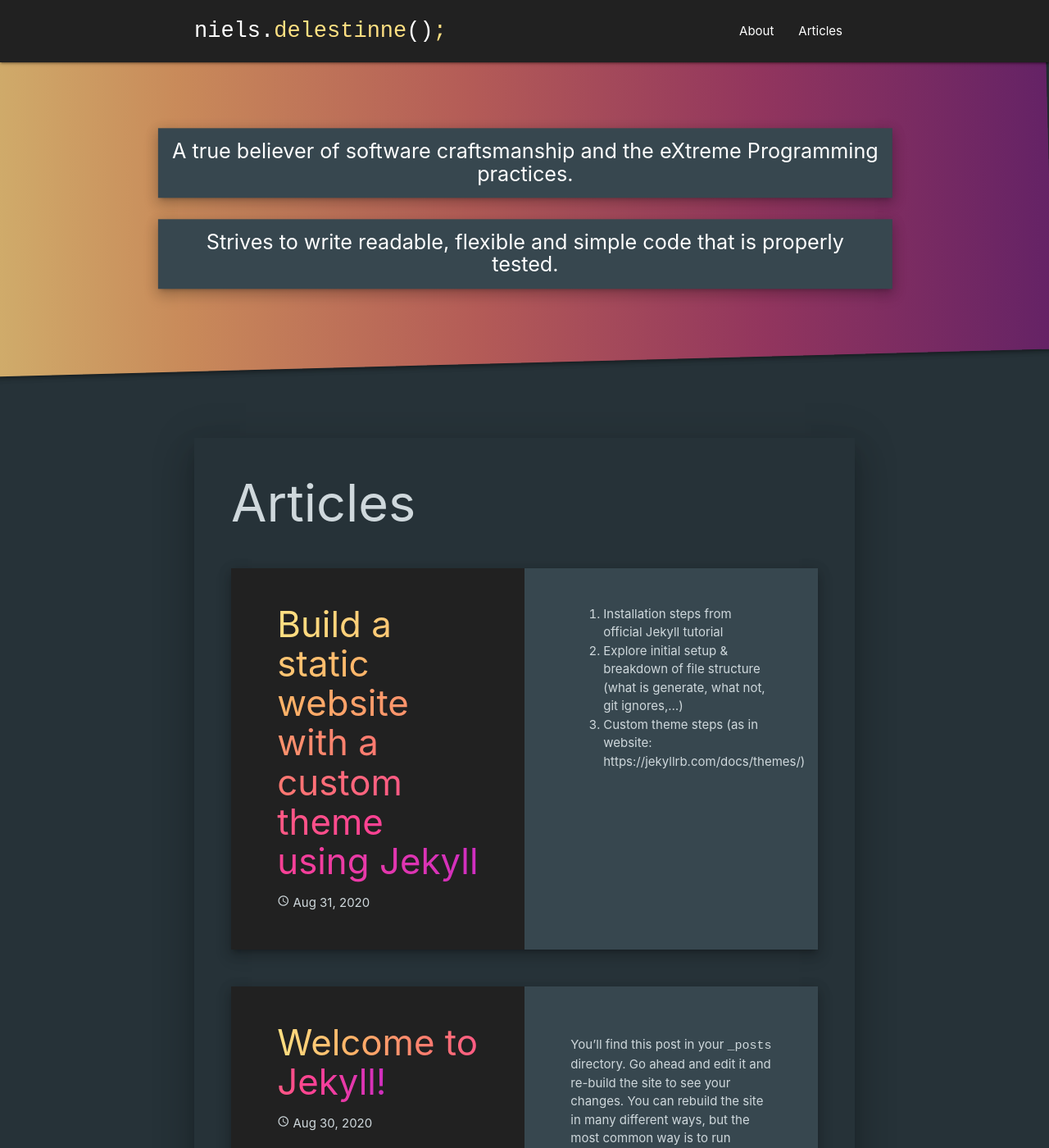
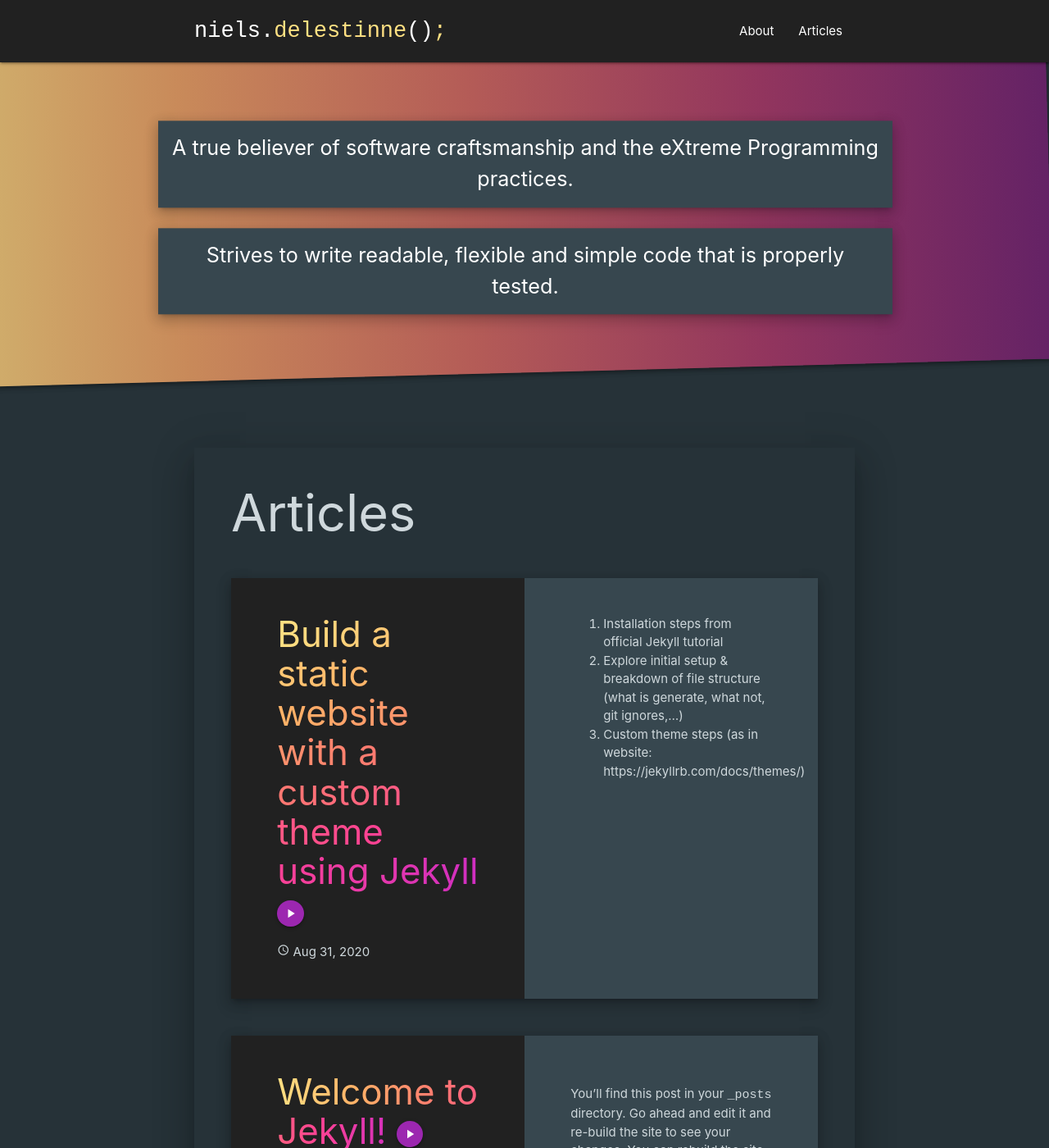
Before and after one commit to nielsdelestinne/niedel.be, a Jekyll site: the page built from index.markdown, in a window 1280 px wide and 1400 px high. Shown: the whole window at 82% size. Built offline with Jekyll 4.4.1, drawn with Linux system fonts in a browser that asks for light colours; some of the changed text lies outside the part shown.

Commit message:
Home finished

```diff
--- a/_config.yml
+++ b/_config.yml
@@ -19,15 +19,15 @@
 # in the templates via {{ site.myvariable }}.
 
 title: Niels Delestinne
-email: your-email@example.com
+email: hello@niedel.be
 description: >- # this means to ignore newlines until "baseurl:"
-  Write an awesome description for your new site here. You can edit this
-  line in _config.yml. It will appear in your document head meta (for
-  Google search results) and in your feed.xml site description.
+  A true believer of software craftsmanship and the eXtreme Programming practices.
+  Strives to write readable, flexible and simple code that is properly tested.
+  Aims to create maintainable and flexible applications in team. Embraces and enjoys continuous learning. Favors cats over dogs.
 baseurl: "" # the subpath of your site, e.g. /blog
 url: "" # the base hostname & protocol for your site, e.g. http://example.com
-twitter_username: jekyllrb
-github_username:  jekyll
+github_username:  nielsdelestinne
+linkedin_username: nielsde
 show_excerpts: true
 
 # Build settings
--- a/_includes/footer.html
+++ b/_includes/footer.html
@@ -1,35 +1,34 @@
-<footer class="site-footer h-card">
-  <data class="u-url" href="{{ "/" | relative_url }}"></data>
+<footer class="page-footer">
+  <div class="container">
+    <div class="row">
+      <div class="col l5 s12 no-margin no-padding">
+        <h5><span>Niels</span><span>.</span><span class="amber-text text-lighten-3">delestinne</span><span>()</span><span class="amber-text text-lighten-3">;</span></h5>
+        <p class="grey-text text-lighten-1">
+          {{- site.description | escape -}}
+        </p>
+      </div>
+      <div class="col l3 offset-l1 s12">
+        <h5 class="white-text">Navigation</h5>
+        <ul>
 
-  <div class="wrapper">
-
-    <h2 class="footer-heading">{{ site.title | escape }}</h2>
-
-    <div class="footer-col-wrapper">
-      <div class="footer-col footer-col-1">
-        <ul class="contact-list">
-          <li class="p-name">
-            {%- if site.author -%}
-              {{ site.author | escape }}
-            {%- else -%}
-              {{ site.title | escape }}
-            {%- endif -%}
-            </li>
-            {%- if site.email -%}
-            <li><a class="u-email" href="mailto:{{ site.email }}">{{ site.email }}</a></li>
-            {%- endif -%}
+          {%- for path in page_paths -%}
+          {%- assign my_page = site.pages | where: "path", path | first -%}
+          {%- if my_page.title -%}
+          <li><a href="{{ my_page.url | relative_url }}">{{ my_page.title | escape }}</a></li>
+          {%- endif -%}
+          {%- endfor -%}
         </ul>
       </div>
-
-      <div class="footer-col footer-col-2">
+      <div class="col l3 s12">
+        <h5 class="white-text">Find me on</h5>
         {%- include social.html -%}
       </div>
-
-      <div class="footer-col footer-col-3">
-        <p>{{- site.description | escape -}}</p>
-      </div>
     </div>
-
   </div>
-
+  <div class="footer-copyright black">
+    <div class="container">
+      © Copyright 2020, Niels Delestinne
+      <a class="right" href="mailto:{{ site.email }}">{{ site.email }}</a>
+    </div>
+  </div>
 </footer>
--- a/_includes/social.html
+++ b/_includes/social.html
@@ -1,14 +1,14 @@
 <ul class="social-media-list">
-  {%- if site.dribbble_username -%}<li><a href="https://dribbble.com/{{ site.dribbble_username| cgi_escape | escape }}"><svg class="svg-icon"><use xlink:href="{{ '/assets/minima-social-icons.svg#dribbble' | relative_url }}"></use></svg> <span class="username">{{ site.dribbble_username| escape }}</span></a></li>{%- endif -%}
-  {%- if site.facebook_username -%}<li><a href="https://www.facebook.com/{{ site.facebook_username| cgi_escape | escape }}"><svg class="svg-icon"><use xlink:href="{{ '/assets/minima-social-icons.svg#facebook' | relative_url }}"></use></svg> <span class="username">{{ site.facebook_username| escape }}</span></a></li>{%- endif -%}
-  {%- if site.flickr_username -%}<li><a href="https://www.flickr.com/photos/{{ site.flickr_username| cgi_escape | escape }}"><svg class="svg-icon"><use xlink:href="{{ '/assets/minima-social-icons.svg#flickr' | relative_url }}"></use></svg> <span class="username">{{ site.flickr_username| escape }}</span></a></li>{%- endif -%}
-  {%- if site.github_username -%}<li><a href="https://github.com/{{ site.github_username| cgi_escape | escape }}"><svg class="svg-icon"><use xlink:href="{{ '/assets/minima-social-icons.svg#github' | relative_url }}"></use></svg> <span class="username">{{ site.github_username| escape }}</span></a></li>{%- endif -%}
-  {%- if site.instagram_username -%}<li><a href="https://instagram.com/{{ site.instagram_username| cgi_escape | escape }}"><svg class="svg-icon"><use xlink:href="{{ '/assets/minima-social-icons.svg#instagram' | relative_url }}"></use></svg> <span class="username">{{ site.instagram_username| escape }}</span></a></li>{%- endif -%}
-  {%- if site.linkedin_username -%}<li><a href="https://www.linkedin.com/in/{{ site.linkedin_username| cgi_escape | escape }}"><svg class="svg-icon"><use xlink:href="{{ '/assets/minima-social-icons.svg#linkedin' | relative_url }}"></use></svg> <span class="username">{{ site.linkedin_username| escape }}</span></a></li>{%- endif -%}
-  {%- if site.pinterest_username -%}<li><a href="https://www.pinterest.com/{{ site.pinterest_username| cgi_escape | escape }}"><svg class="svg-icon"><use xlink:href="{{ '/assets/minima-social-icons.svg#pinterest' | relative_url }}"></use></svg> <span class="username">{{ site.pinterest_username| escape }}</span></a></li>{%- endif -%}
-  {%- for mst in site.mastodon -%}{%- if mst.username and mst.instance -%}<li><a href="https://{{ mst.instance| cgi_escape | escape}}/@{{mst.username}}"><svg class="svg-icon"><use xlink:href="{{ '/assets/minima-social-icons.svg#mastodon' | relative_url }}"></use></svg> <span class="username">{{ mst.username|escape }}</span></a></li>{%- endif -%}{%- endfor -%}
-  {%- if site.twitter_username -%}<li><a href="https://www.twitter.com/{{ site.twitter_username| cgi_escape | escape }}"><svg class="svg-icon"><use xlink:href="{{ '/assets/minima-social-icons.svg#twitter' | relative_url }}"></use></svg> <span class="username">{{ site.twitter_username| escape }}</span></a></li>{%- endif -%}
-  {%- if site.youtube_username -%}<li><a href="https://youtube.com/{{ site.youtube_username| cgi_escape | escape }}"><svg class="svg-icon"><use xlink:href="{{ '/assets/minima-social-icons.svg#youtube' | relative_url }}"></use></svg> <span class="username">{{ site.youtube_username| escape }}</span></a></li>{%- endif -%}
-  {%- if site.googleplus_username -%}<li><a href="https://plus.google.com/{{ site.googleplus_username| escape }}"><svg class="svg-icon"><use xlink:href="{{ '/assets/minima-social-icons.svg#googleplus' | relative_url }}"></use></svg> <span class="username">{{ site.googleplus_username| escape }}</span></a></li>{%- endif -%}
-  {%- if site.rss -%}<li><a href="{{ 'feed.xml' | relative_url }}"><svg class="svg-icon"><use xlink:href="{{ '/assets/minima-social-icons.svg#rss' | relative_url }}"></use></svg> <span>{{ site.rss | escape }}</span></a></li>{%- endif -%}
+  {%- if site.dribbble_username -%}<li><a href="https://dribbble.com/{{ site.dribbble_username| cgi_escape | escape }}"><svg class="svg-icon"><use xlink:href="{{ '/assets/social-icons.svg#dribbble' | relative_url }}"></use></svg> <span class="username">{{ site.dribbble_username| escape }}</span></a></li>{%- endif -%}
+  {%- if site.facebook_username -%}<li><a href="https://www.facebook.com/{{ site.facebook_username| cgi_escape | escape }}"><svg class="svg-icon"><use xlink:href="{{ '/assets/social-icons.svg#facebook' | relative_url }}"></use></svg> <span class="username">{{ site.facebook_username| escape }}</span></a></li>{%- endif -%}
+  {%- if site.flickr_username -%}<li><a href="https://www.flickr.com/photos/{{ site.flickr_username| cgi_escape | escape }}"><svg class="svg-icon"><use xlink:href="{{ '/assets/social-icons.svg#flickr' | relative_url }}"></use></svg> <span class="username">{{ site.flickr_username| escape }}</span></a></li>{%- endif -%}
+  {%- if site.github_username -%}<li><a href="https://github.com/{{ site.github_username| cgi_escape | escape }}"><svg class="svg-icon"><use xlink:href="{{ '/assets/social-icons.svg#github' | relative_url }}"></use></svg> <span class="username">{{ site.github_username| escape }}</span></a></li>{%- endif -%}
+  {%- if site.instagram_username -%}<li><a href="https://instagram.com/{{ site.instagram_username| cgi_escape | escape }}"><svg class="svg-icon"><use xlink:href="{{ '/assets/social-icons.svg#instagram' | relative_url }}"></use></svg> <span class="username">{{ site.instagram_username| escape }}</span></a></li>{%- endif -%}
+  {%- if site.linkedin_username -%}<li><a href="https://www.linkedin.com/in/{{ site.linkedin_username| cgi_escape | escape }}"><svg class="svg-icon"><use xlink:href="{{ '/assets/social-icons.svg#linkedin' | relative_url }}"></use></svg> <span class="username">{{ site.linkedin_username| escape }}</span></a></li>{%- endif -%}
+  {%- if site.pinterest_username -%}<li><a href="https://www.pinterest.com/{{ site.pinterest_username| cgi_escape | escape }}"><svg class="svg-icon"><use xlink:href="{{ '/assets/social-icons.svg#pinterest' | relative_url }}"></use></svg> <span class="username">{{ site.pinterest_username| escape }}</span></a></li>{%- endif -%}
+  {%- for mst in site.mastodon -%}{%- if mst.username and mst.instance -%}<li><a href="https://{{ mst.instance| cgi_escape | escape}}/@{{mst.username}}"><svg class="svg-icon"><use xlink:href="{{ '/assets/social-icons.svg#mastodon' | relative_url }}"></use></svg> <span class="username">{{ mst.username|escape }}</span></a></li>{%- endif -%}{%- endfor -%}
+  {%- if site.twitter_username -%}<li><a href="https://www.twitter.com/{{ site.twitter_username| cgi_escape | escape }}"><svg class="svg-icon"><use xlink:href="{{ '/assets/social-icons.svg#twitter' | relative_url }}"></use></svg> <span class="username">{{ site.twitter_username| escape }}</span></a></li>{%- endif -%}
+  {%- if site.youtube_username -%}<li><a href="https://youtube.com/{{ site.youtube_username| cgi_escape | escape }}"><svg class="svg-icon"><use xlink:href="{{ '/assets/social-icons.svg#youtube' | relative_url }}"></use></svg> <span class="username">{{ site.youtube_username| escape }}</span></a></li>{%- endif -%}
+  {%- if site.googleplus_username -%}<li><a href="https://plus.google.com/{{ site.googleplus_username| escape }}"><svg class="svg-icon"><use xlink:href="{{ '/assets/social-icons.svg#googleplus' | relative_url }}"></use></svg> <span class="username">{{ site.googleplus_username| escape }}</span></a></li>{%- endif -%}
+  {%- if site.rss -%}<li><a href="{{ 'feed.xml' | relative_url }}"><svg class="svg-icon"><use xlink:href="{{ '/assets/social-icons.svg#rss' | relative_url }}"></use></svg> <span>{{ site.rss | escape }}</span></a></li>{%- endif -%}
 </ul>
--- a/_layouts/home.html
+++ b/_layouts/home.html
@@ -6,7 +6,7 @@
   <div class="introduction-banner-container">
       <div class="introduction-banner-content center-align">
         <div class="container">
-          <h1 class="flow-text">
+          <p class="flow-text">
             <span class="highlight">A true believer of software craftsmanship and the eXtreme Programming practices.</span>
           <p class="flow-text">
             <span class="highlight">Strives to write readable, flexible and simple code that is properly tested.</span>
@@ -38,6 +38,8 @@
                     <a class="post-link" href="{{ post.url | relative_url }}">
                       {{ post.title | escape }}
                     </a>
+                    <a href="{{ post.url | relative_url }}"
+                       class="btn-floating btn-small waves-effect waves-light purple"><i class="material-icons white-text">play_arrow</i></a>
                   </h3>
                   <i class="tiny material-icons">access_time</i>
                   {%- assign date_format = site.minima.date_format | default: "%b %-d, %Y" -%}
--- a/_sass/niedel.scss
+++ b/_sass/niedel.scss
@@ -1,6 +1,13 @@
 body {
   @extend .blue-grey, .darken-4;
   @extend .blue-grey-text, .text-lighten-4;
+  display: flex;
+  min-height: 100vh;
+  flex-direction: column;
+}
+
+main {
+  flex: 1 0 auto;
 }
 
 .brand-logo {
@@ -36,6 +43,12 @@
   -webkit-text-fill-color: transparent;
 }
 
+.post-link:hover {
+  background: linear-gradient(to left, #ffe082, #ffb167, #ff7a70, #ff4392, #cf2ec1);
+  -webkit-background-clip: text;
+  -webkit-text-fill-color: transparent;
+}
+
 .introduction-banner-wrapper {
   overflow: hidden;
 }
@@ -59,6 +72,29 @@
   display: inline-block;
 }
 
+.no-margin {
+  margin: 0;
+}
+
+.no-padding {
+  padding: 0;
+}
+
+.social-media-list {
+  list-style: none;
+  margin-left: 0;
+  text-decoration: none;
+}
+
+.svg-icon {
+  width: 16px;
+  height: 16px;
+  display: inline-block;
+  fill: #fff;
+  margin-right: 10px;
+  vertical-align: text-top;
+}
+
 @media #{$medium-and-up} {
   // styles for medium screens and larger
   $margin: 3rem;
@@ -74,9 +110,17 @@
     padding: 0;
   }
 
+  .page-footer {
+    margin-top: $margin * 2;
+  }
+
+  .page-footer > .container,  .footer-copyright > .container{
+    padding: 0 $padding 0 $padding;
+  }
+
   .introduction-banner-container {
     margin: -76px 0 $margin -10%;
-    padding: ($padding * 3.5) 0 ($padding * 1) 10%;
+    padding: ($padding * 2.75) 0 ($padding * 1) 10%;
   }
 
   .post-list-heading {
@@ -115,9 +159,17 @@
     padding: 0;
   }
 
+  .page-footer {
+    margin-top: $margin * 2;
+  }
+
+  .page-footer > .container,  .footer-copyright > .container{
+    padding: 0 $padding 0 $padding;
+  }
+
   .introduction-banner-container {
     margin: -56px 0 $margin -10%;
-    padding: ($padding * 3.5) 0 ($padding * 1) 10%;
+    padding: ($padding * 2.75) 0 ($padding * 1) 10%;
   }
 
   .content-wrapper {
```
Also changed, not shown: assets/social-icons.svg (renamed from assets/minima-social-icons.svg).
